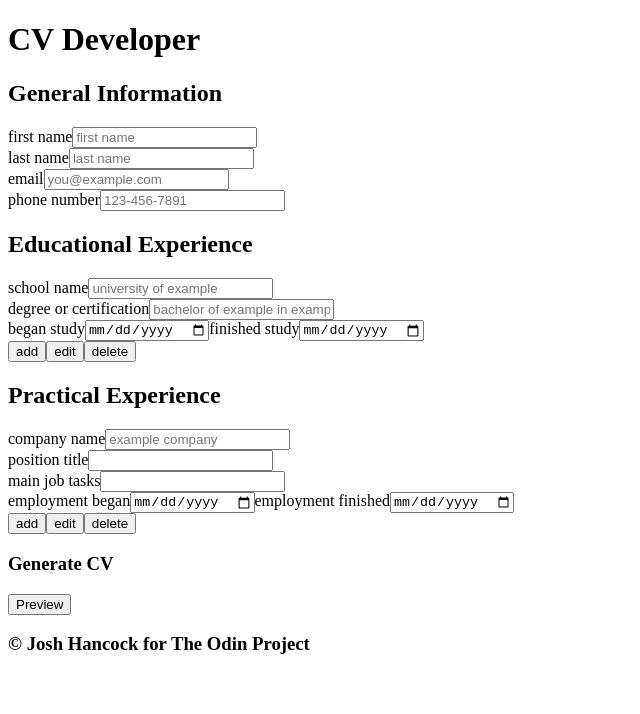
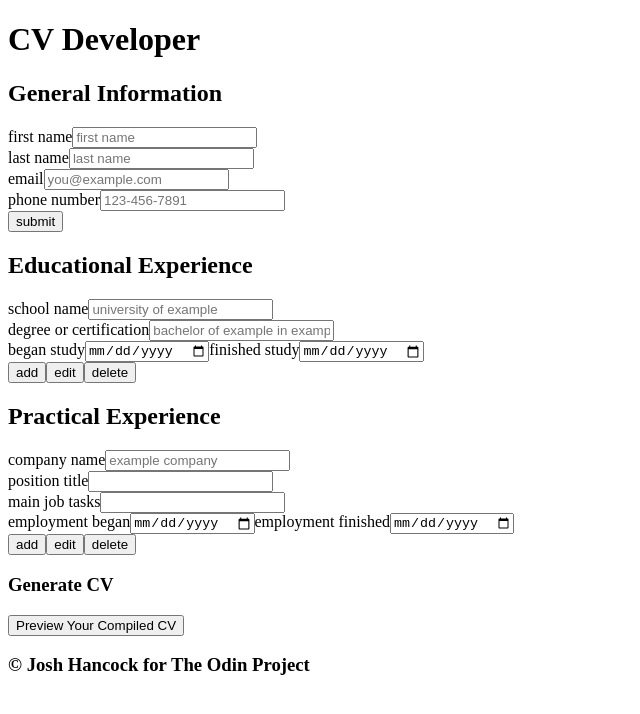
Before and after one commit to livingicon/cv-project, a React (Create React App) app: page / in a window 1280 px wide. Shown: the top 714 px of the page, without its empty margins (0-640 px from the left). Built offline with nearby package versions, Linux system fonts and the light colour scheme.

Commit message:
Make submit and preview cv buttons work as console logs

```diff
--- a/src/components/Main.js
+++ b/src/components/Main.js
@@ -11,29 +11,48 @@ class Main extends Component {
     super();
 
     this.state = {
-      firstName: "",
-      lastName: "",
-      email: "",
-      phoneNumber: ""
+      generalInfo: {
+        firstName: "",
+        lastName: "",
+        email: "",
+        phoneNumber: ""
+      },
+      setGeneralInfo: []
     };
   }
 
-  // handleChange = (e) => {
-  //   this.setState({
-  //     task: {
-  //       text: e.target.value,
-  //       id: this.state.task.id,
-  //     },
-  //   });
-  // };
+  handleChangeGeneralInfo = (e) => {
+    this.setState({
+      generalInfo: {
+        firstName: e.target.value,
+        lastName: e.target.value,
+        email: e.target.value,
+        phoneNumber: e.target.value,
+      },
+    });
+  };
+
+  onSubmitGeneralInfo = (e) => {
+    e.preventDefault();
+    console.log("general info is go!")
+    // this.setState({
+
+    // });
+  }
+
+  doSomething = (e) => {
+    e.preventDefault();
+    console.log("do something please?");
+  }
 
   render() {
-    // const {} = this.state;
+    const { onSubmitGeneralInfo, doSomething } = this; // this.state (if state)
 
     return (
       <div className="main">
         <GeneralInfo
-
+          onSubmitGeneralInfo={onSubmitGeneralInfo} // this.onSubmitGeneralInfo
+          // handleChangeGeneralInfo={handleChangeGeneralInfo}
         />
 
         <EducationalExp
@@ -45,7 +64,7 @@ class Main extends Component {
         />
 
         <CVPreview
-
+          doSomething={doSomething}
         />
       </div>
     );
--- a/src/components/Main/CVPreview.js
+++ b/src/components/Main/CVPreview.js
@@ -5,10 +5,12 @@ import React, { Component } from 'react';
 class CVPreview extends Component {
 
   render() {
+    const { doSomething } = this.props;
+
     return (
       <div className="cv_preview">
         <h3>Generate CV</h3>
-        <button>Preview</button>
+        <button onClick={doSomething}>Preview Your Compiled CV</button>
       </div>
     );
   }
--- a/src/components/Main/GeneralInfo.js
+++ b/src/components/Main/GeneralInfo.js
@@ -3,36 +3,14 @@
 import React, { Component } from 'react';
 
 class GeneralInfo extends Component {
-  constructor() {
-    super();
-
-    this.state = {
-      fullName: '',
-      submitFullName: '',
-    }
-  };
-
-  handleChange = (e) => {
-    this.setState({ // state always re-renders application
-      fullName: e.target.value,
-    });
-  };
-
-  onSubmitName = (e) => { // not being used right now
-    e.preventDefault();
-
-    this.setState({
-      submitFullName: this.state.submitFullName.concat(this.state.fullName),
-    });
-  }
 
   render() {
-    const { firstName, lastName } = this.state;
+    const { firstName, lastName, onSubmitGeneralInfo } = this.props; // this.props.firstName
 
     return (
       <div className="forms">
         <h2>General Information</h2>
-        <form onSubmit={this.onSubmit}> {/* not being used right now */}
+        <form onSubmit={onSubmitGeneralInfo}>
           <div>
             <label htmlFor="firstName">first name</label>
             <input
@@ -67,6 +45,7 @@ class GeneralInfo extends Component {
             <label htmlFor="phone_number">phone number</label>
             <input type="tel" id="phone_number" name="phone" placeholder="123-456-7891" pattern="[0-9]{3}-[0-9]{3}-[0-9]{4}" autoComplete="off" />
           </div>
+          <button type="submit">submit</button>
         </form>
 
       </div>
```
